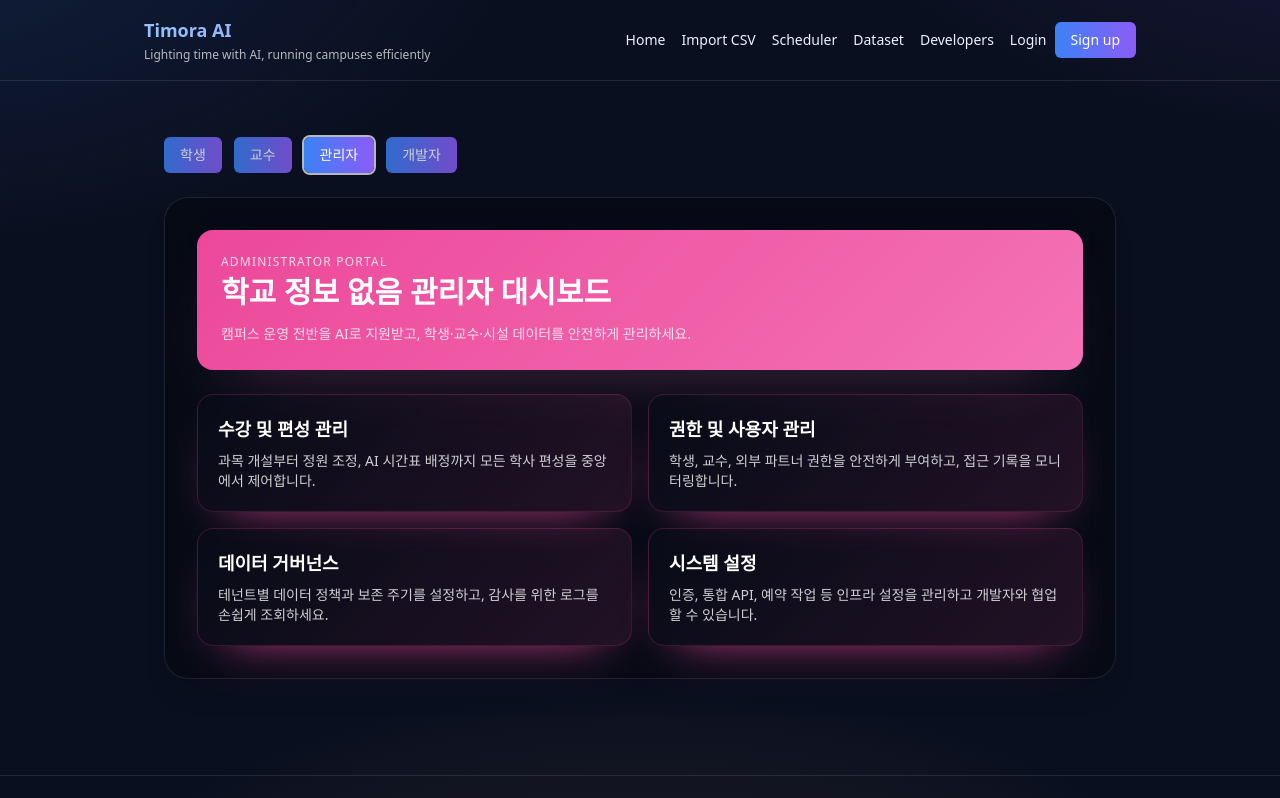
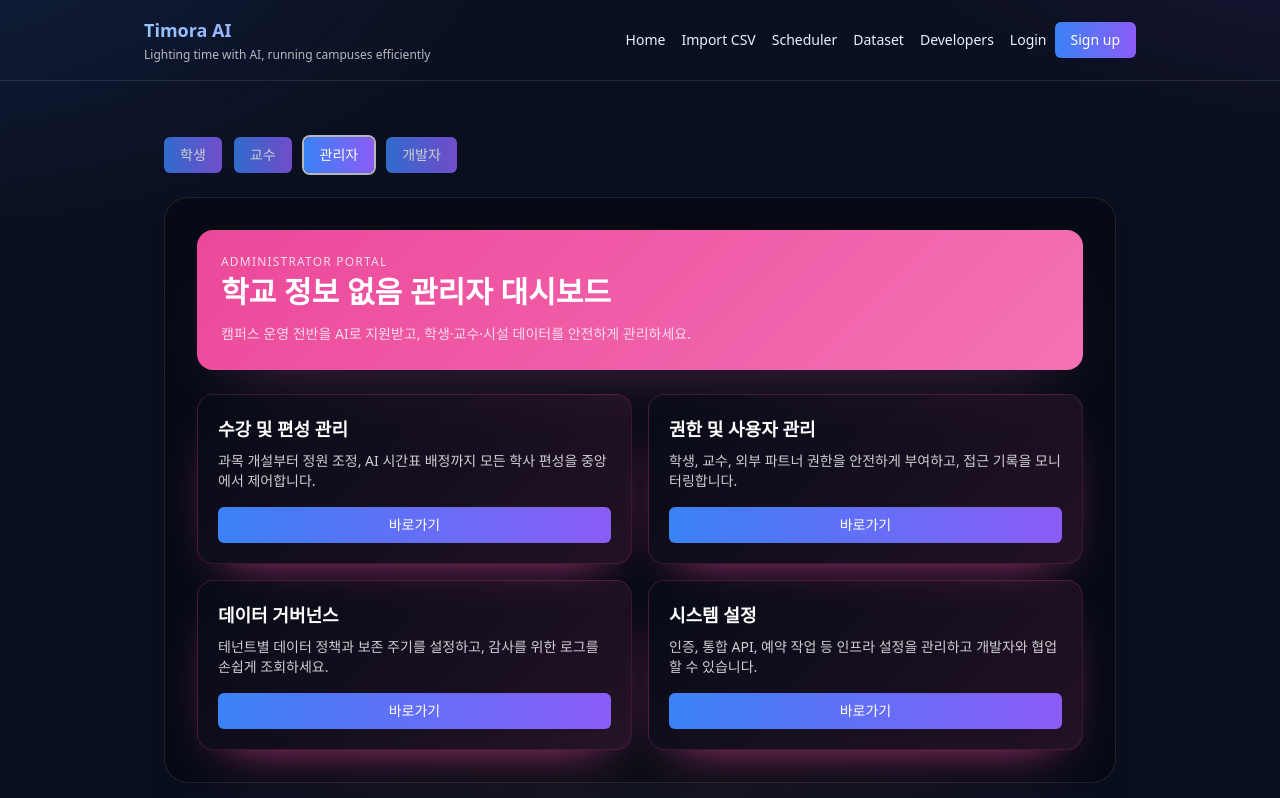
Before and after one commit to biz-doublej/university, a Next.js app in the folder web/: page /dashboard/admin in a window 1280 px wide. Shown: the top 798 px of the page. Built offline with nearby package versions, Linux system fonts and the light colour scheme; no server answers.

Commit message:
대시보드 링크 추가: 관리자, 교수, 학생, 개발자 대시보드에 각 섹션에 대한 링크 및 버튼 추가

```diff
--- /dev/null
+++ b/web/components/FeaturePage.tsx
@@ -0,0 +1,40 @@
+import React from "react";
+
+type Detail = {
+  title: string;
+  description: string;
+};
+
+type Props = {
+  heading: string;
+  description: string;
+  details?: Detail[];
+  children?: React.ReactNode;
+};
+
+export default function FeaturePage({ heading, description, details, children }: Props) {
+  return (
+    <div className="space-y-6">
+      <header className="rounded-3xl border border-white/10 bg-white/10 p-8 shadow-2xl shadow-black/40">
+        <h1 className="text-3xl font-semibold text-white">{heading}</h1>
+        <p className="mt-3 max-w-3xl text-sm leading-6 text-white/80">{description}</p>
+      </header>
+
+      {details && details.length > 0 && (
+        <div className="grid gap-4 md:grid-cols-2">
+          {details.map((detail) => (
+            <article
+              key={detail.title}
+              className="rounded-2xl border border-white/10 bg-black/40 p-6 shadow-lg shadow-black/30"
+            >
+              <h2 className="text-lg font-semibold text-white">{detail.title}</h2>
+              <p className="mt-3 text-sm leading-6 text-white/75">{detail.description}</p>
+            </article>
+          ))}
+        </div>
+      )}
+
+      {children && <div className="rounded-2xl border border-white/10 bg-black/30 p-6">{children}</div>}
+    </div>
+  );
+}
--- a/web/components/dashboards/AdminDashboard.tsx
+++ b/web/components/dashboards/AdminDashboard.tsx
@@ -15,21 +15,25 @@ export default function AdminDashboard({ university }: Props) {
           title: "수강 및 편성 관리",
           description:
             "과목 개설부터 정원 조정, AI 시간표 배정까지 모든 학사 편성을 중앙에서 제어합니다.",
+          href: "/dashboard/admin/curriculum",
         },
         {
           title: "권한 및 사용자 관리",
           description:
             "학생, 교수, 외부 파트너 권한을 안전하게 부여하고, 접근 기록을 모니터링합니다.",
+          href: "/dashboard/admin/access-control",
         },
         {
           title: "데이터 거버넌스",
           description:
             "테넌트별 데이터 정책과 보존 주기를 설정하고, 감사를 위한 로그를 손쉽게 조회하세요.",
+          href: "/dashboard/admin/data-governance",
         },
         {
           title: "시스템 설정",
           description:
             "인증, 통합 API, 예약 작업 등 인프라 설정을 관리하고 개발자와 협업할 수 있습니다.",
+          href: "/dashboard/admin/system-settings",
         },
       ]}
     />
--- a/web/components/dashboards/DashboardTemplate.tsx
+++ b/web/components/dashboards/DashboardTemplate.tsx
@@ -1,9 +1,12 @@
+import Link from "next/link";
 import React, { ReactNode } from "react";
 
 type Section = {
   title: string;
   description?: string;
   content?: ReactNode;
+  href?: string;
+  ctaLabel?: string;
 };
 
 type Theme = {
@@ -81,6 +84,14 @@ export default function DashboardTemplate({
             {section.content && (
               <div className="mt-3 text-sm text-white/90">{section.content}</div>
             )}
+            {section.href && (
+              <Link
+                className="btn mt-4 inline-flex w-full justify-center rounded-full px-4 py-2 text-sm"
+                href={section.href}
+              >
+                {section.ctaLabel ?? "바로가기"}
+              </Link>
+            )}
           </section>
         ))}
       </div>
--- a/web/components/dashboards/DeveloperDashboard.tsx
+++ b/web/components/dashboards/DeveloperDashboard.tsx
@@ -32,20 +32,26 @@ export default function DeveloperDashboard({ university, schoolCode }: Props) {
           ),
           description:
             "테넌트 코드를 입력하면 해당 캠퍼스 데이터에 즉시 접속합니다.",
+          href: "/dashboard/developer/school-access",
+          ctaLabel: "상세 관리",
         },
         {
           title: "현재 선택 학교",
           description: university,
+          href: "/dashboard/developer/current-school",
+          ctaLabel: "학교 전환",
         },
         {
           title: "플랫폼 인프라 상태",
           description:
             "API 응답 속도, 파이프라인 처리량, 배치 작업 현황 등을 실시간으로 모니터링합니다.",
+          href: "/dashboard/developer/platform-status",
         },
         {
           title: "역할 및 권한 부여",
           description:
             "관리자와 운영자에게 필요한 권한을 부여하고 감사 로그를 확인하세요.",
+          href: "/dashboard/developer/role-management",
         },
       ]}
     />
--- a/web/components/dashboards/ProfessorDashboard.tsx
+++ b/web/components/dashboards/ProfessorDashboard.tsx
@@ -15,21 +15,25 @@ export default function ProfessorDashboard({ university }: Props) {
           title: "수강신청 현황",
           description:
             "강의별 신청 인원과 대기자 데이터를 실시간으로 파악하고, 정원 조정 요청을 빠르게 처리합니다.",
+          href: "/dashboard/professor/enrollments",
         },
         {
           title: "강의 일정 관리",
           description:
             "개인/학과 일정과 연동된 교수 시간표를 확인하고, 빈 슬롯에 대한 AI 추천을 받아보세요.",
+          href: "/dashboard/professor/schedule",
         },
         {
           title: "학생 피드백",
           description:
             "학생 후기와 만족도 지표를 시각화하여 교육 품질을 분석할 수 있습니다.",
+          href: "/dashboard/professor/feedback",
         },
         {
           title: "과제 및 평가 계획",
           description:
             "평가 일정, 루브릭, 제출 현황 등을 한 화면에서 정리하고 공유하세요.",
+          href: "/dashboard/professor/assessments",
         },
       ]}
     />
--- a/web/components/dashboards/StudentDashboard.tsx
+++ b/web/components/dashboards/StudentDashboard.tsx
@@ -15,21 +15,25 @@ export default function StudentDashboard({ university }: Props) {
           title: "수강신청",
           description:
             "개설 과목 현황을 확인하고 즉시 신청/취소할 수 있습니다. AI 추천으로 알맞은 과목을 제안합니다.",
+          href: "/dashboard/student/enrollment",
         },
         {
           title: "일정표 확인",
           description:
             "주간 시간표와 학사 일정이 자동으로 동기화되어 개인 맞춤 일정 관리가 가능합니다.",
+          href: "/dashboard/student/schedule",
         },
         {
           title: "수업 후기 남기기",
           description:
             "수강한 과목에 대한 별점과 한줄 리뷰를 남기면 다음 학기 추천 모델에 활용됩니다.",
+          href: "/dashboard/student/reviews",
         },
         {
           title: "학습 성과 인사이트",
           description:
             "이수 현황, 잔여 학점, 필수 교과목 진행률 등 학생 맞춤 지표를 제공합니다.",
+          href: "/dashboard/student/insights",
         },
       ]}
     />
```
